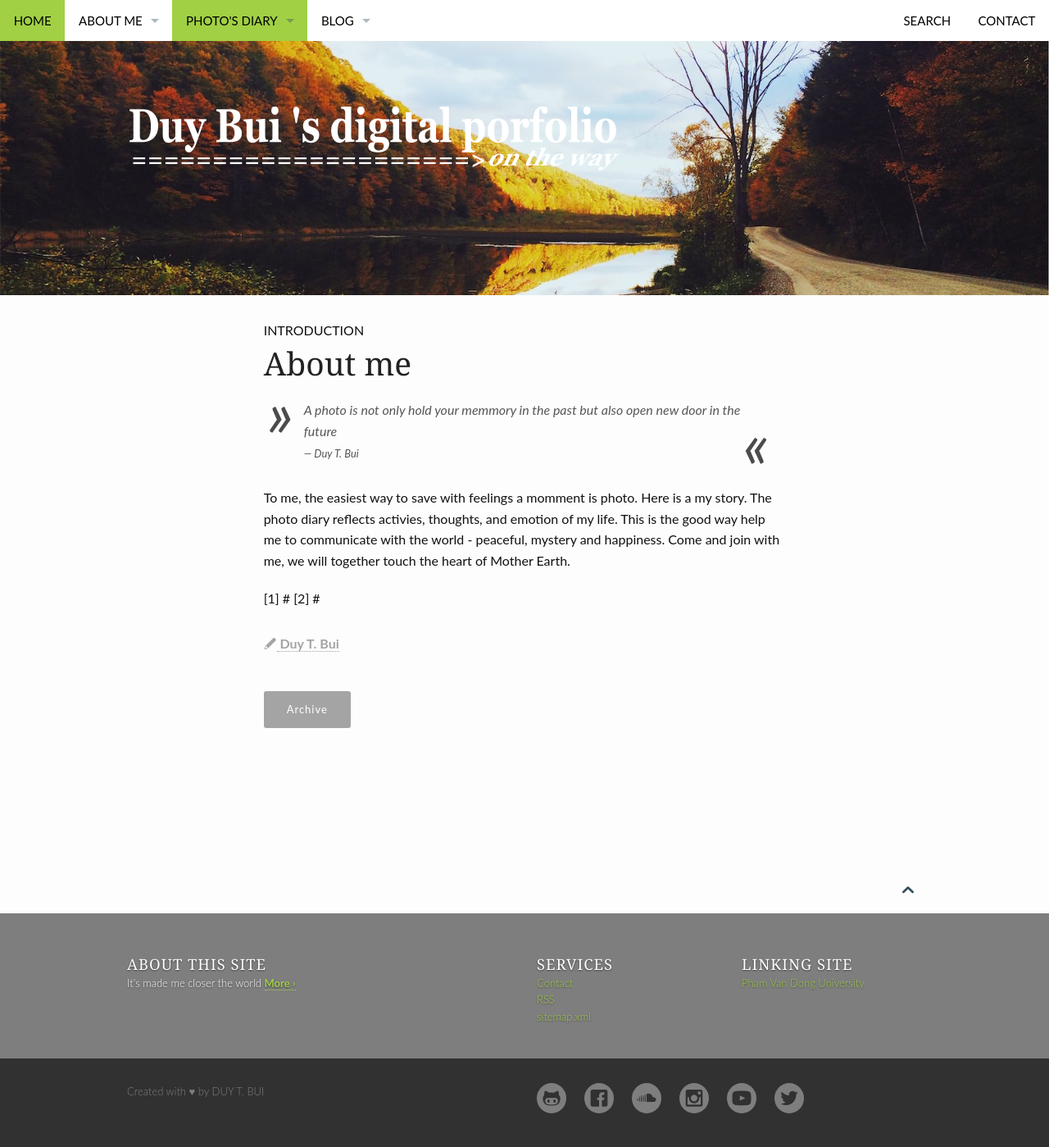
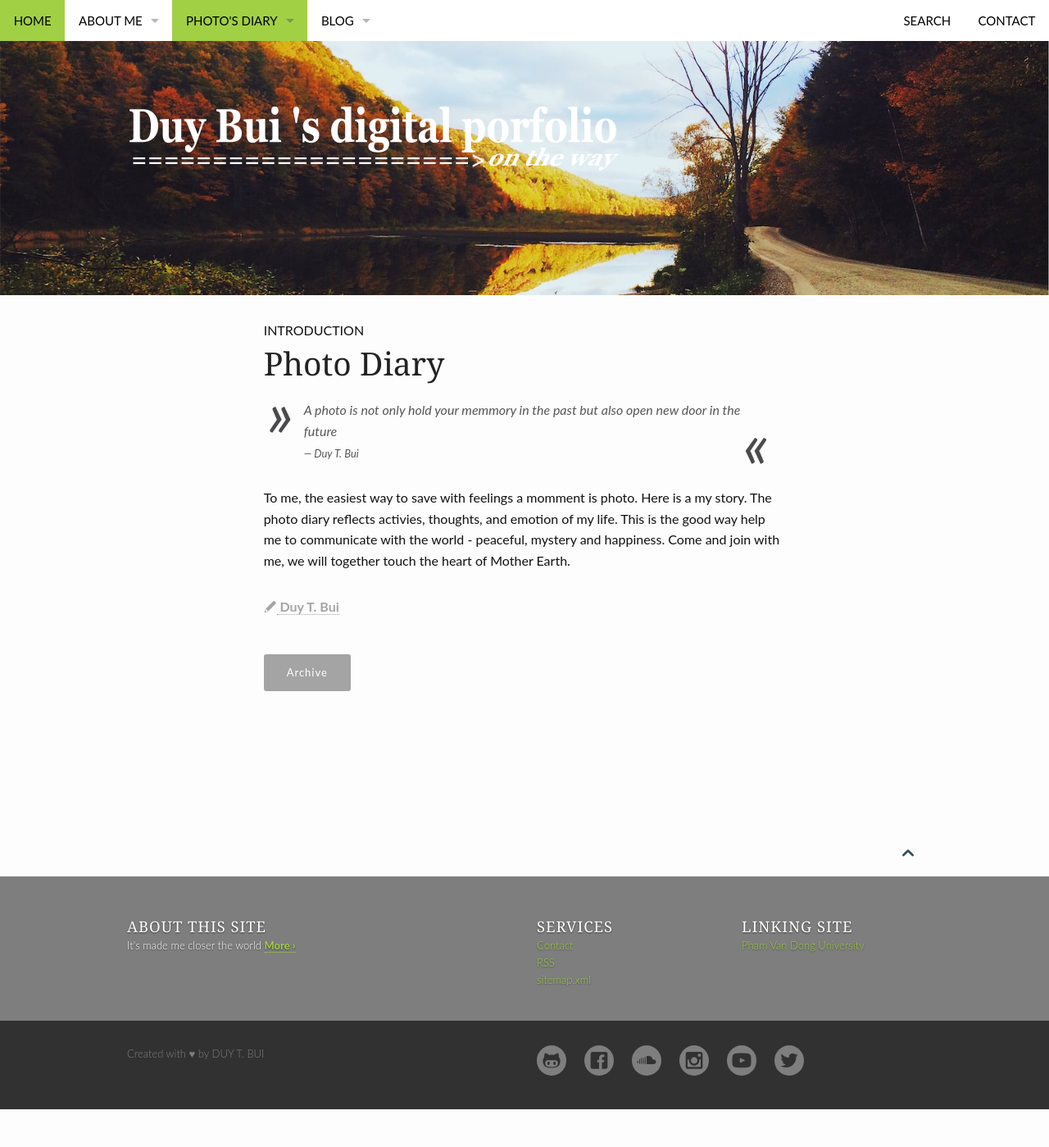
Before and after one commit to duybuidotvn/duybuidotvn.github.io, a Jekyll site: the page built from pages/photo-diary.md, in a window 1280 px wide. Shown: the whole page at 82% size. Built offline with Jekyll 4.4.1, drawn with Linux system fonts in a browser that asks for light colours; after the commit the page ends 1353 px from its top, so only the background shows below that.

Commit message:
14052015-802-photdiary

```diff
--- a/pages/photo-diary.md
+++ b/pages/photo-diary.md
@@ -1,7 +1,7 @@
 ---
 layout: page
 show_meta: true
-title: "About me"
+title: "Photo Diary"
 subheadline: "Introduction"
 header:
    image_fullwidth: "header_roadmap_3.jpg"
@@ -15,5 +15,5 @@ To me, the easiest way to save with feelings a momment is photo. Here is a my st
 
 
 
- [1] #
- [2] #
+ [1]: #
+ [2]: #
```
